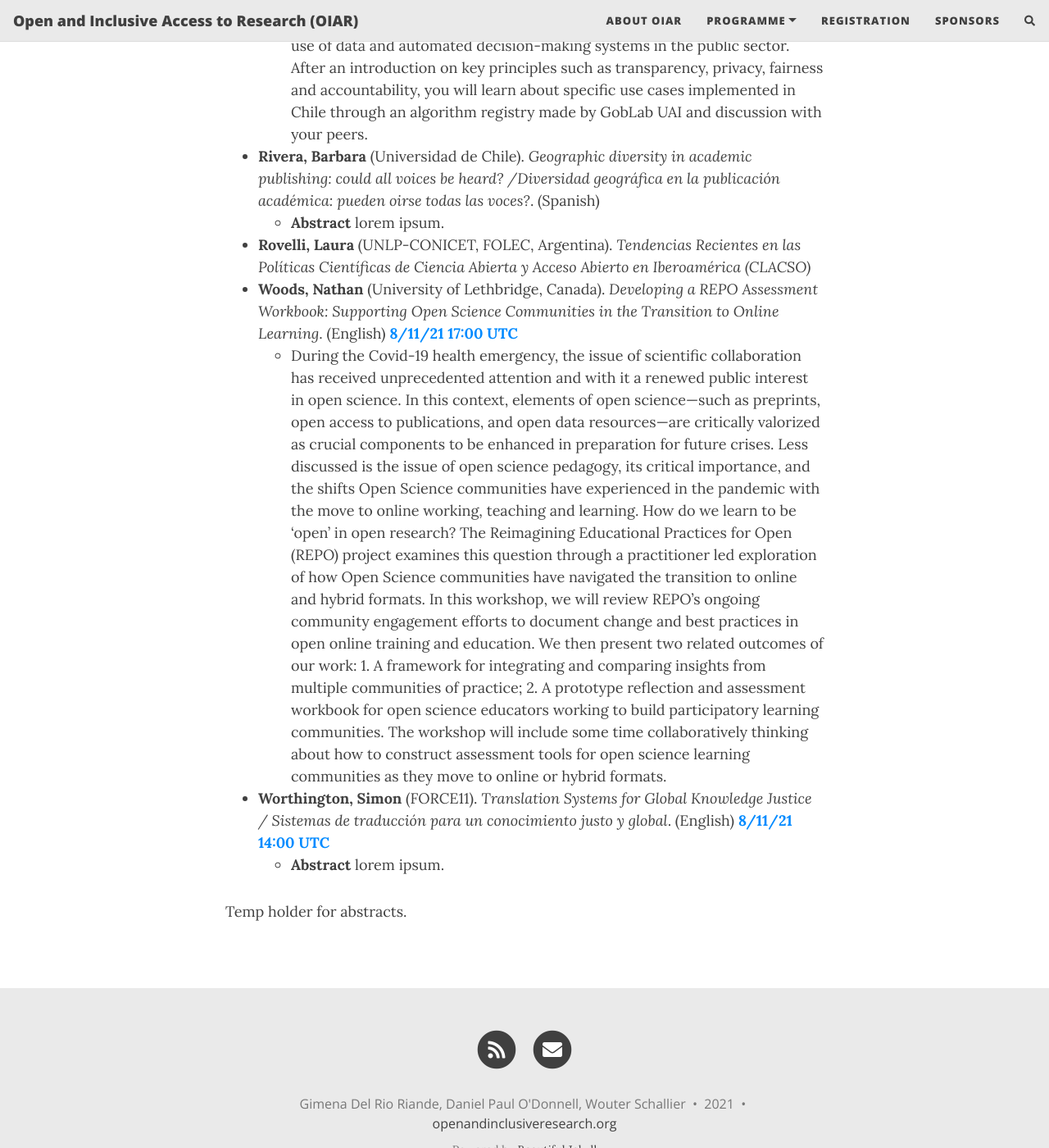
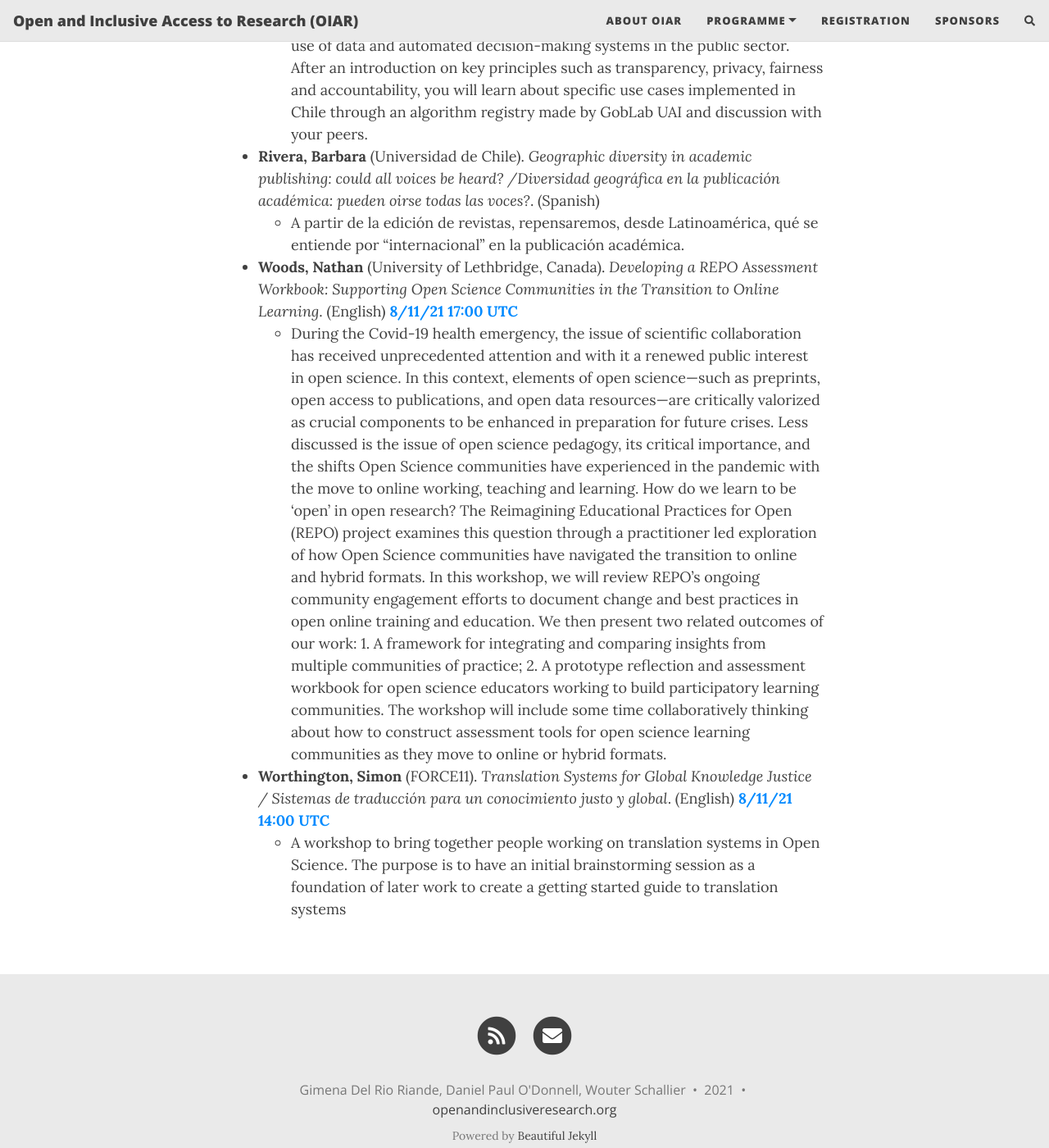
Before and after one commit to caedmon5/OIAR, a Jekyll site: the page built from abstracts.md, in a window 1280 px wide and 1400 px high, scrolled down 1500 px. Shown: the whole window at 82% size. Built offline with Jekyll 4.4.1, drawn with Linux system fonts in a browser that asks for light colours; nearby versions of some CDN libraries; comment, search, counter and statistics services are not loaded; some of the changed text lies outside the part shown.

Commit message:
Update abstracts.md
Added id tags for sections/names

```diff
--- a/abstracts.md
+++ b/abstracts.md
@@ -16,18 +16,14 @@ subtitle: Open and Inclusive Access to Research. Acceso abierto e inclusivo a la
 * **Lujano, Ivonne** (DOAJ América Latina, University of Arizona, USA). *The good, the bad and the ugly / El bueno, el feo y el malo. Sobre las infraestructuras abiertas para la publicación científica en América Latina)*.
 * **Niemann, Tanja** (Érudit Consortium, Canada). *LAReferencia and Érudit*. <a id="oliT"/>
 * **Oliveira, Thaiane** (Universidade Federal Fluminense, Brazil). *What Open Science do we want? Challenges and disputes for the democratization of knowledge / Qué Ciencia Abierta queremos? Desafíos y disputas en la democratización del conocimiento*. (English) [**10/11/21 14:00 UTC**](../programme/#Wednesday)
-    * Open science has become an important global agenda. However, there are many challenges for the implementation of open science in Latin America and in countries of the Global South. The purpose of this workshop is to discuss the difficulties and challenges for open science in the Global South, with a focus on Latin America, in a context of platformization of science and epistemic crisis.
+    * Open science has become an important global agenda. However, there are many challenges for the implementation of open science in Latin America and in countries of the Global South. The purpose of this workshop is to discuss the difficulties and challenges for open science in the Global South, with a focus on Latin America, in a context of platformization of science and epistemic crisis.<a id="pacJ"/>
 * **Pacheco, Josmel** (Universidad San Ignacio de Loyola, Peru). *Metrics and alternative metrics in Scholarly Publishing / Métricas y alternativas en la publicación científica*. (Spanish) [**8/11/21 17:00 UTC**](../programme/#Monday)
-    * **Abstract** lorem ipsum
+    * **Abstract** lorem ipsum. <a id="pazM"/>
 * **Paz Hermosilla, Maria** (Universidad Adolfo Ibañez, Chile). *Digital Rights and Ethical Usage of (Big) Data / Derechos digitales y usos éticos de (grandes) datos*. (Spanish) [**8/11/21 14:00 UTC**](../programme/#Monday)
-    * In this workshop, you will reflect on the rights that could be affected by the use of data and automated decision-making systems in the public sector. After an introduction on key principles such as transparency, privacy, fairness and accountability, you will learn about specific use cases implemented in Chile through an algorithm registry made by GobLab UAI and discussion with your peers.
+    * In this workshop, you will reflect on the rights that could be affected by the use of data and automated decision-making systems in the public sector. After an introduction on key principles such as transparency, privacy, fairness and accountability, you will learn about specific use cases implemented in Chile through an algorithm registry made by GobLab UAI and discussion with your peers.<a id="rivB"/>
 * **Rivera, Barbara** (Universidad de Chile). *Geographic diversity in academic publishing: could all voices be heard? /Diversidad geográfica en la publicación académica: pueden oirse todas las voces?*. (Spanish)
-    * **Abstract** lorem ipsum.
-* **Rovelli, Laura** (UNLP-CONICET, FOLEC, Argentina). *Tendencias Recientes en las Políticas Científicas de Ciencia Abierta y Acceso Abierto en Iberoamérica (CLACSO)*
+    * A partir de la edición de revistas, repensaremos, desde Latinoamérica, qué se entiende por "internacional" en la publicación académica.<a id="wooN"/>
 * **Woods, Nathan** (University of Lethbridge, Canada). *Developing a REPO Assessment Workbook:  Supporting Open Science Communities in the Transition to Online Learning*.  (English) [**8/11/21 17:00 UTC**](../programme/#Monday)
-    * During the Covid-19 health emergency, the issue of scientific collaboration has received unprecedented attention and with it a renewed public interest in open science. In this context, elements of open science—such as preprints, open access to publications, and open data resources—are critically valorized as crucial components to be enhanced in preparation for future crises. Less discussed is the issue of open science pedagogy, its critical importance, and the shifts Open Science communities have experienced in the pandemic with the move to online working, teaching and learning. How do we learn to be ‘open’ in open research? The Reimagining Educational Practices for Open (REPO) project examines this question through a practitioner led exploration of how Open Science communities have navigated the transition to online and hybrid formats. In this workshop, we will review REPO’s ongoing community engagement efforts to document change and best practices in open online training and education. We then present two related outcomes of our work: 1. A framework for integrating and comparing insights from multiple communities of practice; 2. A prototype reflection and assessment workbook for open science educators working to build participatory learning communities. The workshop will include some time collaboratively thinking about how to construct assessment tools for open science learning communities as they move to online or hybrid formats.
+    * During the Covid-19 health emergency, the issue of scientific collaboration has received unprecedented attention and with it a renewed public interest in open science. In this context, elements of open science—such as preprints, open access to publications, and open data resources—are critically valorized as crucial components to be enhanced in preparation for future crises. Less discussed is the issue of open science pedagogy, its critical importance, and the shifts Open Science communities have experienced in the pandemic with the move to online working, teaching and learning. How do we learn to be ‘open’ in open research? The Reimagining Educational Practices for Open (REPO) project examines this question through a practitioner led exploration of how Open Science communities have navigated the transition to online and hybrid formats. In this workshop, we will review REPO’s ongoing community engagement efforts to document change and best practices in open online training and education. We then present two related outcomes of our work: 1. A framework for integrating and comparing insights from multiple communities of practice; 2. A prototype reflection and assessment workbook for open science educators working to build participatory learning communities. The workshop will include some time collaboratively thinking about how to construct assessment tools for open science learning communities as they move to online or hybrid formats.<a id="worS"/>
 * **Worthington, Simon** (FORCE11). *Translation Systems for Global Knowledge Justice / Sistemas de traducción para un conocimiento justo y  global*. (English) [**8/11/21 14:00 UTC**](../programme/#Monday)
-    * **Abstract** lorem ipsum.
-
-
-Temp holder for abstracts.
+    * A workshop to bring together people working on translation systems in Open Science. The purpose is to have an initial brainstorming session as a foundation of later work to create a getting started guide to translation systems
```
